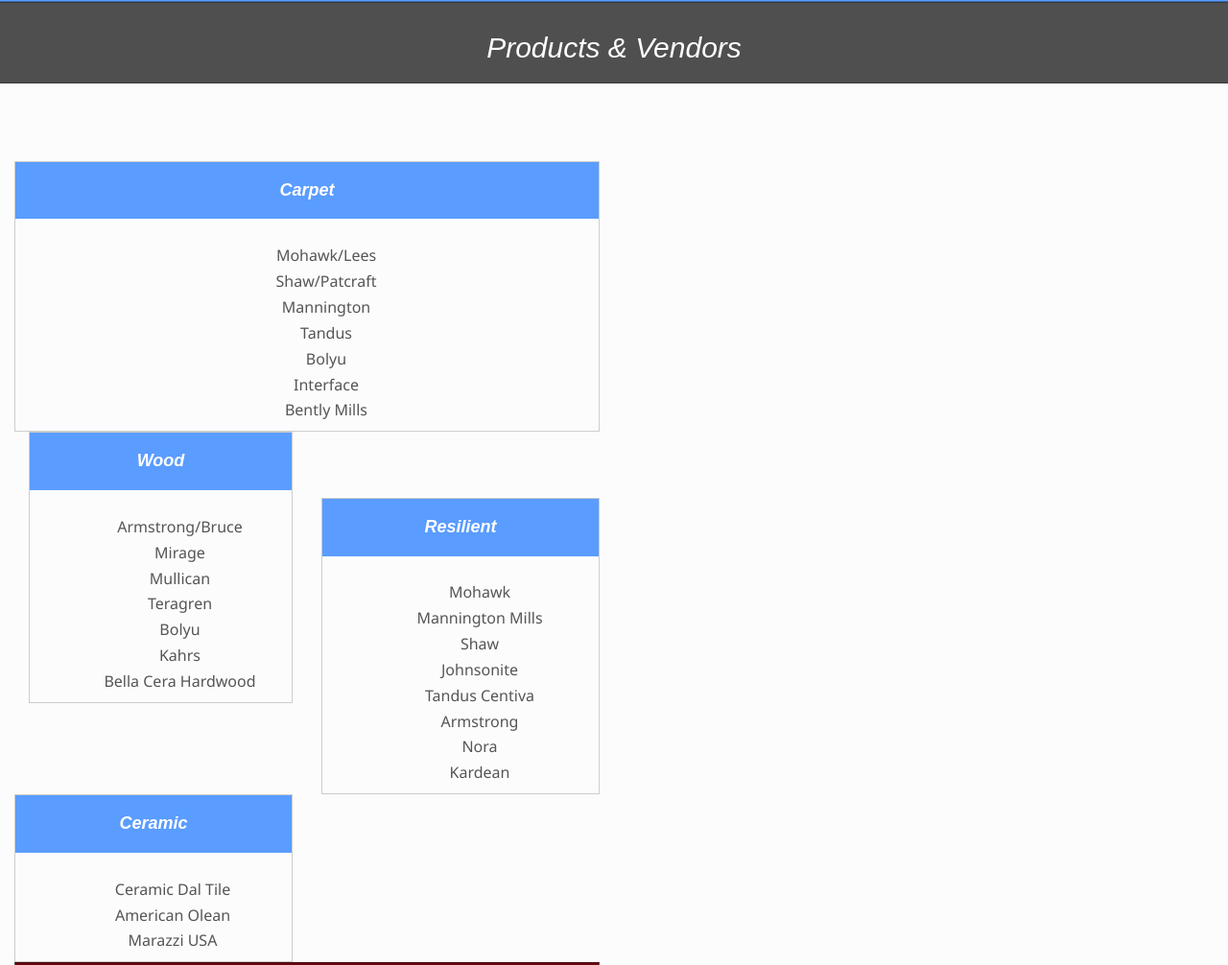
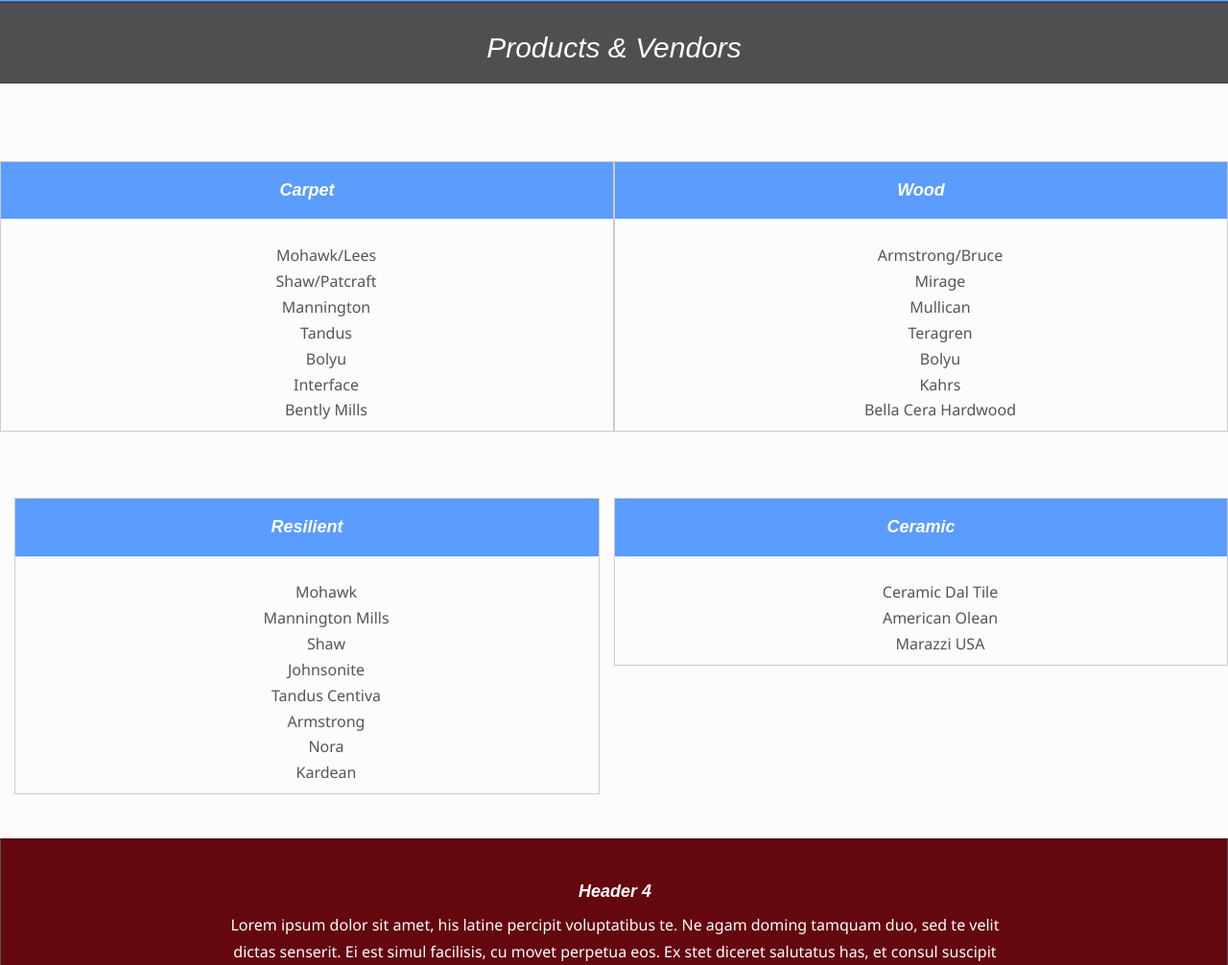
Before and after one commit to cjmarchione/cjmarchione.github.io, a plain HTML site: page products.html in a window 1280 px wide. Shown: the part 1036-2042 px from the top of the page at 96% size. Drawn offline with nearby package versions, Linux system fonts and the light colour scheme; a web font is replaced by a local one.

Commit message:
Revert "b"
This reverts commit 97538537d09e1edd2d6e147e880cb08458188f8f.

```diff
--- a/products.html
+++ b/products.html
@@ -124,8 +124,7 @@
 	<div class="container w">
 		<div class="row centered">
 			<br><br>
-			<div class="col-xs-6">
-      <div class=" nopad">
+			<div class="col-xs-6 nopad">
 
 				<h4>Carpet</h4>
         <br>
@@ -141,8 +140,7 @@
         </ul>
 			</div><!-- col-lg-4 -->
 
-			<div class="col-xs-6">
-      <div class=" nopad">
+			<div class="col-xs-6 nopad">
 
 				<h4>Wood</h4>
         <br>
@@ -178,8 +176,7 @@
         </ul>
 			</div><!-- col-lg-4 -->
 </div>
-			<div class="col-xs-6">
-      <div class=" nopad">
+			<div class="col-xs-6 nopad">
 				<h4>Ceramic</h4>
         <br>
 				<ul>
```
